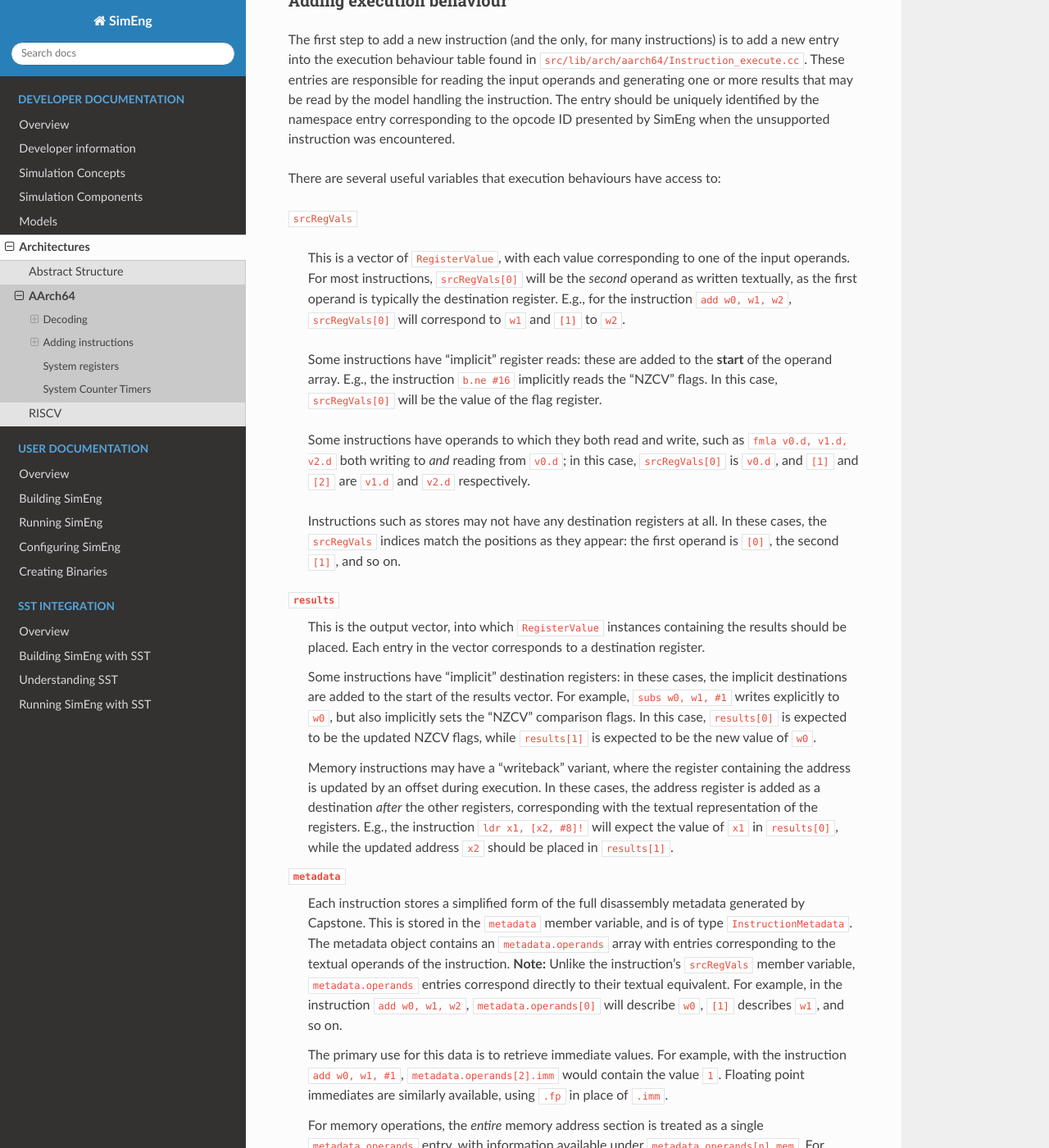
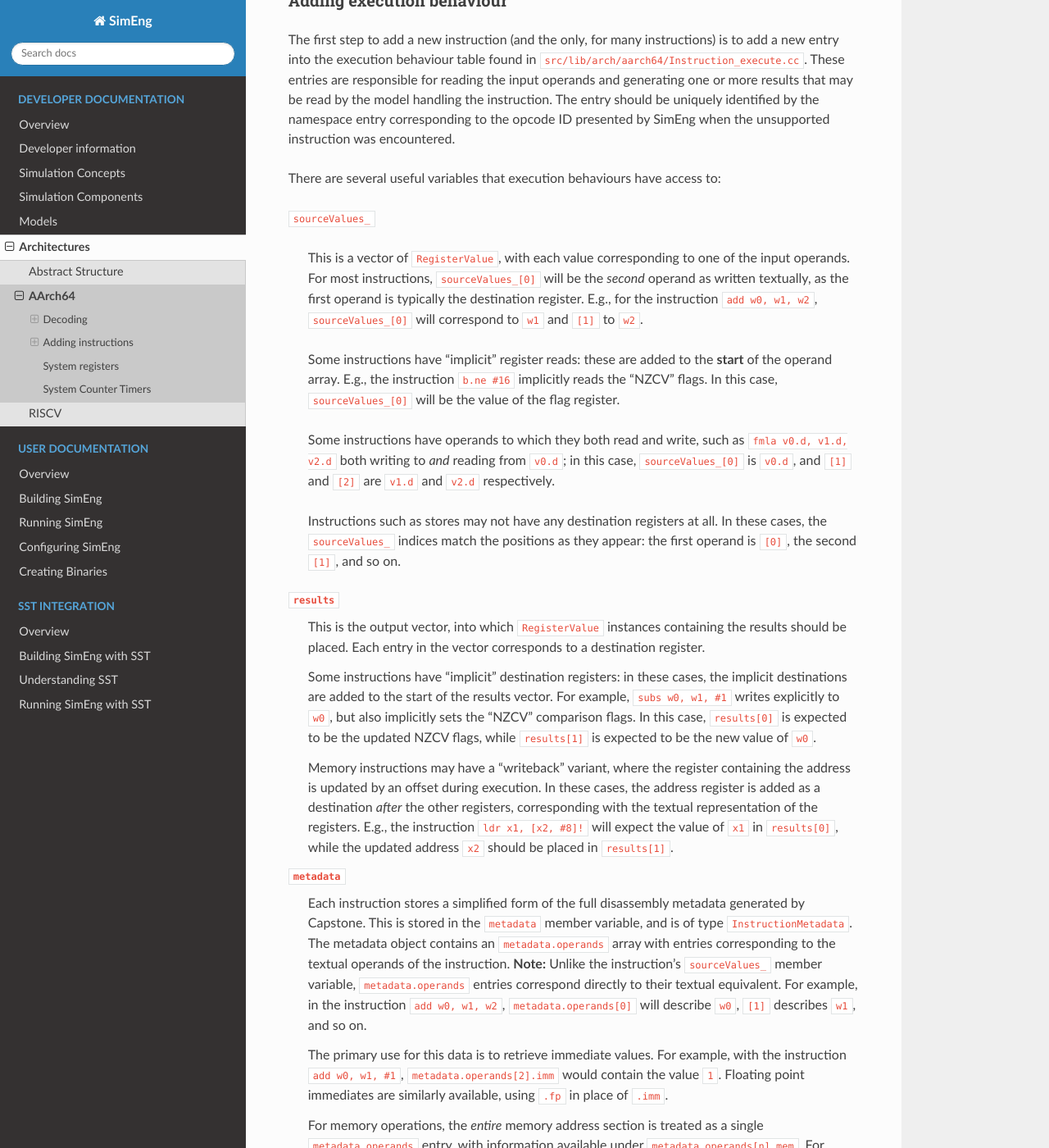
Before and after one commit to UoB-HPC/SimEng, a Sphinx documentation site: the page built from docs/sphinx/developer/arch/supported/aarch64.rst, in a window 1280 px wide and 1400 px high, scrolled down 4787 px. Shown: the whole window at 82% size. Built offline with Sphinx 7.4.7 and the Read the Docs theme 2.0.0, drawn with Linux system fonts in a browser that asks for light colours; pages that are not in the unit, such as notebooks, are missing from menus; some of the changed text lies outside the part shown.

Commit message:
Update docs with name change

```diff
--- a/docs/sphinx/developer/arch/supported/aarch64.rst
+++ b/docs/sphinx/developer/arch/supported/aarch64.rst
@@ -122,17 +122,17 @@ The first step to add a new instruction (and the only, for many instructions) is
 
 There are several useful variables that execution behaviours have access to:
 
-``srcRegVals``
+``sourceValues_``
 
 .. _aarch64-adding-execution-behaviour-operands:
 
-  This is a vector of ``RegisterValue``, with each value corresponding to one of the input operands. For most instructions, ``srcRegVals[0]`` will be the *second* operand as written textually, as the first operand is typically the destination register. E.g., for the instruction ``add w0, w1, w2``, ``srcRegVals[0]`` will correspond to ``w1`` and ``[1]`` to ``w2``.
+  This is a vector of ``RegisterValue``, with each value corresponding to one of the input operands. For most instructions, ``sourceValues_[0]`` will be the *second* operand as written textually, as the first operand is typically the destination register. E.g., for the instruction ``add w0, w1, w2``, ``sourceValues_[0]`` will correspond to ``w1`` and ``[1]`` to ``w2``.
 
-  Some instructions have "implicit" register reads: these are added to the **start** of the operand array. E.g., the instruction ``b.ne #16`` implicitly reads the "NZCV" flags. In this case, ``srcRegVals[0]`` will be the value of the flag register.
+  Some instructions have "implicit" register reads: these are added to the **start** of the operand array. E.g., the instruction ``b.ne #16`` implicitly reads the "NZCV" flags. In this case, ``sourceValues_[0]`` will be the value of the flag register.
 
-  Some instructions have operands to which they both read and write, such as ``fmla v0.d, v1.d, v2.d`` both writing to *and* reading from ``v0.d``; in this case, ``srcRegVals[0]`` is ``v0.d``, and ``[1]`` and ``[2]`` are ``v1.d`` and ``v2.d`` respectively.
+  Some instructions have operands to which they both read and write, such as ``fmla v0.d, v1.d, v2.d`` both writing to *and* reading from ``v0.d``; in this case, ``sourceValues_[0]`` is ``v0.d``, and ``[1]`` and ``[2]`` are ``v1.d`` and ``v2.d`` respectively.
 
-  Instructions such as stores may not have any destination registers at all. In these cases, the ``srcRegVals`` indices match the positions as they appear: the first operand is ``[0]``, the second ``[1]``, and so on.
+  Instructions such as stores may not have any destination registers at all. In these cases, the ``sourceValues_`` indices match the positions as they appear: the first operand is ``[0]``, the second ``[1]``, and so on.
 
 ``results``
   This is the output vector, into which ``RegisterValue`` instances containing the results should be placed. Each entry in the vector corresponds to a destination register.
@@ -142,7 +142,7 @@ There are several useful variables that execution behaviours have access to:
   Memory instructions may have a "writeback" variant, where the register containing the address is updated by an offset during execution. In these cases, the address register is added as a destination *after* the other registers, corresponding with the textual representation of the registers. E.g., the instruction ``ldr x1, [x2, #8]!`` will expect the value of ``x1`` in ``results[0]``, while the updated address ``x2`` should be placed in ``results[1]``.
 
 ``metadata``
-  Each instruction stores a simplified form of the full disassembly metadata generated by Capstone. This is stored in the ``metadata`` member variable, and is of type ``InstructionMetadata``. The metadata object contains an ``metadata.operands`` array with entries corresponding to the textual operands of the instruction. **Note:** Unlike the instruction's ``srcRegVals`` member variable, ``metadata.operands`` entries correspond directly to their textual equivalent. For example, in the instruction ``add w0, w1, w2``, ``metadata.operands[0]`` will describe ``w0``, ``[1]`` describes ``w1``, and so on.
+  Each instruction stores a simplified form of the full disassembly metadata generated by Capstone. This is stored in the ``metadata`` member variable, and is of type ``InstructionMetadata``. The metadata object contains an ``metadata.operands`` array with entries corresponding to the textual operands of the instruction. **Note:** Unlike the instruction's ``sourceValues_`` member variable, ``metadata.operands`` entries correspond directly to their textual equivalent. For example, in the instruction ``add w0, w1, w2``, ``metadata.operands[0]`` will describe ``w0``, ``[1]`` describes ``w1``, and so on.
 
   The primary use for this data is to retrieve immediate values. For example, with the instruction ``add w0, w1, #1``, ``metadata.operands[2].imm`` would contain the value ``1``. Floating point immediates are similarly available, using ``.fp`` in place of ``.imm``.
 
@@ -154,11 +154,11 @@ SimEng supports the Arm SVE extension and thus the use of ``Z`` vector registers
 
 Scalable Matrix Extension
 ''''''''''''''''''''''''''
-Also supported is the Arm SME extension and thus the use of ``ZA`` sub-tile registers. The implementation of the ``ZA`` register is to treat each horizontal row the same as a vector register. Therefore, if a source operand is a sub-tile of ``ZA`` and contains 16 rows, then there will be 16 corresponding entries in the ``srcRegVals`` vector. Likewise, if a destination operand is ``ZA`` or a sub-tile of ``ZA`` then the ``results`` vector will require the corresponding number of horizontal rows.
+Also supported is the Arm SME extension and thus the use of ``ZA`` sub-tile registers. The implementation of the ``ZA`` register is to treat each horizontal row the same as a vector register. Therefore, if a source operand is a sub-tile of ``ZA`` and contains 16 rows, then there will be 16 corresponding entries in the ``sourceValues_`` vector. Likewise, if a destination operand is ``ZA`` or a sub-tile of ``ZA`` then the ``results`` vector will require the corresponding number of horizontal rows.
 
-SME instructions can also operate on sub-tile slices; individual rows or columns within a sub-tile. Regardless of whether a whole sub-tile or a slice is used as a source operand, all rows associated with said tile will be added to the ``srcRegVals`` vector. There are two reasons for this. First, the index value pointing to the relevant slice cannot be evaluated before instruction execution, thus, all sub-tile rows need to be provided. Second, if the source slice is a vertical slice (or a column of the sub-tile) then an element from each row is needed to construct the correct output.
+SME instructions can also operate on sub-tile slices; individual rows or columns within a sub-tile. Regardless of whether a whole sub-tile or a slice is used as a source operand, all rows associated with said tile will be added to the ``sourceValues_`` vector. There are two reasons for this. First, the index value pointing to the relevant slice cannot be evaluated before instruction execution, thus, all sub-tile rows need to be provided. Second, if the source slice is a vertical slice (or a column of the sub-tile) then an element from each row is needed to construct the correct output.
 
-Furthermore, a similar situation is present when a sub-tile slice is a destination operand. The ``results`` vector will expect a ``registerValue`` entry for each row of the targeted sub-tile, again due to the same two reasons listed previously. But, when a sub-tile slice is a destination operand, **all** associated rows of the sub-tile will also be added to the ``srcRegVals`` vector. Again, this is down to two key, similar reasons. First, when a destination is a sub-tile slice, we only want to update that row or column. As the we are unable to calculate which slice will be our destination before execution has commenced, all possible slices must be added to the ``results`` vector. If we were to not provide a ``RegisterValue`` to each entry of the ``results`` vector, the default value is 0. Therefore, in order to not zero-out the other slices within the sub-tile we will need access to their current values. Secondly, if the destination is a vertical slice (or sub-tile column) then only one element per row should be updated; the rest should remain unchanged.
+Furthermore, a similar situation is present when a sub-tile slice is a destination operand. The ``results`` vector will expect a ``registerValue`` entry for each row of the targeted sub-tile, again due to the same two reasons listed previously. But, when a sub-tile slice is a destination operand, **all** associated rows of the sub-tile will also be added to the ``sourceValues_`` vector. Again, this is down to two key, similar reasons. First, when a destination is a sub-tile slice, we only want to update that row or column. As the we are unable to calculate which slice will be our destination before execution has commenced, all possible slices must be added to the ``results`` vector. If we were to not provide a ``RegisterValue`` to each entry of the ``results`` vector, the default value is 0. Therefore, in order to not zero-out the other slices within the sub-tile we will need access to their current values. Secondly, if the destination is a vertical slice (or sub-tile column) then only one element per row should be updated; the rest should remain unchanged.
 
 Before implementing any further SME functionality we highly recommend familiarising yourself with the specification; found `here <https://developer.arm.com/documentation/ddi0616/latest>`_.
 
@@ -202,7 +202,7 @@ Capstone provides a ``cstool`` utility, which provides a visual representation o
 Zero registers
 **************
 
-AArch64 provides two zero registers, ``WZR`` and ``XZR``, which are always read as 0. This implementation mirrors that behaviour, and will automatically populate the relevant ``srcRegVals`` entry with a 0-value ``RegisterValue``.
+AArch64 provides two zero registers, ``WZR`` and ``XZR``, which are always read as 0. This implementation mirrors that behaviour, and will automatically populate the relevant ``sourceValues_`` entry with a 0-value ``RegisterValue``.
 
 For instructions that are capable of generating multiple results (typically flag-setting instructions), they can claim to write to one of the zero registers: in these cases, the result is discarded. This implementation supports this behaviour, and reduces the number of available ``results`` entries accordingly.
 
@@ -211,7 +211,7 @@ Loads and stores
 
 In addition to an execution behaviour, memory instructions also require a new entry in the address generation behaviour table found in ``src/lib/arch/aarch64/Instruction_address.cc``. These entries are responsible for describing the method used to generate the addresses that these instructions will read from or write to.
 
-Address generation is expected to generate one or more instances of ``MemoryAccessTarget``, containing an address and the number of bytes to access. The same variables described above (``srcRegVals``, ``metadata``) are available to use to generate these addresses.
+Address generation is expected to generate one or more instances of ``MemoryAccessTarget``, containing an address and the number of bytes to access. The same variables described above (``sourceValues_``, ``metadata``) are available to use to generate these addresses.
 
 Once the addresses have been generated, they should be supplied in a vector to the ``setMemoryAddresses`` helper function.
 
--- a/docs/sphinx/developer/arch/supported/riscv.rst
+++ b/docs/sphinx/developer/arch/supported/riscv.rst
@@ -60,7 +60,7 @@ The process for adding a new instruction is very similar to that of :ref:`AArch6
 Zero registers
 **************
 
-RISC-V provides a zero register ``RO`` which is always read as 0. This implementation mirrors that behaviour, and will automatically populate the relevant ``srcRegVals`` entry with a 0-value ``RegisterValue``.
+RISC-V provides a zero register ``RO`` which is always read as 0. This implementation mirrors that behaviour, and will automatically populate the relevant ``sourceValues_`` entry with a 0-value ``RegisterValue``.
 
 For instructions that write to the zero registers, the result is discarded. The number of available ``results`` entries is reduced accordingly.
 
@@ -69,7 +69,7 @@ Loads and stores
 
 In addition to an execution behaviour, memory instructions also require a new entry in the address generation behaviour table found in ``src/lib/arch/riscv/Instruction_address.cc``. These entries are responsible for describing the method used to generate the addresses that these instructions will read from or write to.
 
-Address generation is expected to generate one or more instances of ``MemoryAddressTarget``, containing an address and the number of bytes to access. The same variables as described in the :ref:`AArch64 documentation <aarch64-adding-execution-behaviour-operands>` (``srcRegVals``, ``metadata``) are available to use to generate these addresses.
+Address generation is expected to generate one or more instances of ``MemoryAddressTarget``, containing an address and the number of bytes to access. The same variables as described in the :ref:`AArch64 documentation <aarch64-adding-execution-behaviour-operands>` (``sourceValues_``, ``metadata``) are available to use to generate these addresses.
 
 Once the addresses have been generated, they should be supplied in a vector to the ``setMemoryAddresses`` helper function.
 
```
